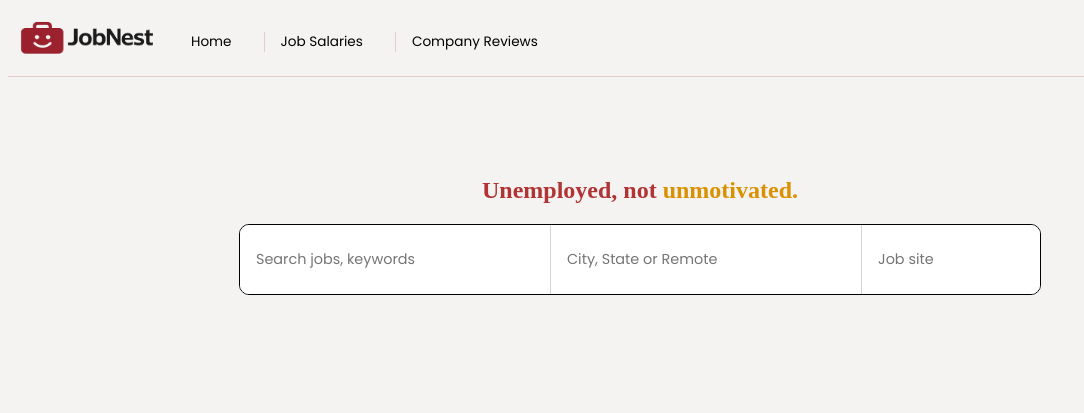
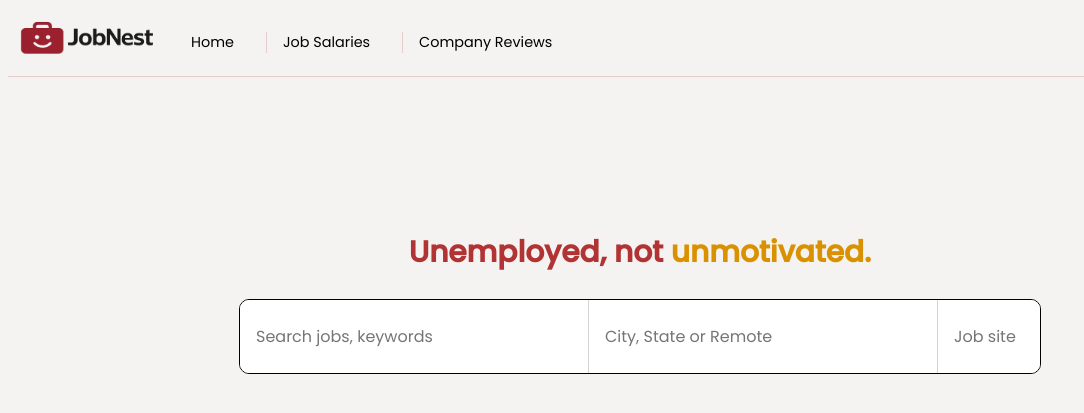
Before and after one commit to thenameisCharlie/unemployedAF, a Flask app: page / in a window 1280 px wide. Shown: the top 413 px of the page, without its empty margins (0-1084 px from the left). Run offline with Flask 3, Linux system fonts and the light colour scheme.

Commit message:
updated font size of the home page

```diff
--- a/static/style.css
+++ b/static/style.css
@@ -35,7 +35,7 @@ nav a {
   transition: color 0.3s; /*transition hover color between text color*/
   font-family:
     "Poppins", sans-serif; /*Google font chosen. If font fails it defaults to sans-serif*/
-  font-size: 0.85rem;
+  font-size: 0.9rem;
 }
 
 nav a:hover {
@@ -54,7 +54,7 @@ body {
 }
 
 .search-bar-section {
-  padding-top: 5rem; /*Adds space between the navbar and the slogan and search bar*/
+  padding-top: 8rem; /*Adds space between the navbar and the slogan and search bar*/
 }
 
 .search-bar {
@@ -71,7 +71,7 @@ body {
   border: none; /*Removes the borders around the inputs in the search-bar container */
   flex: 1; /*Divides the space evenly between the input children */
   padding: 1.5rem 1rem; /* Padding creates comfortable space around the text user type */
-  font-size: 0.9rem;
+  font-size: 1rem;
   font-family:
     "Poppins", sans-serif; /*Google font chosen. If font fails it defaults to sans-serif*/
 }
@@ -93,7 +93,10 @@ body {
 
 #slogan {
   color: #b13333;
+  font-size: 1.85rem;
   text-align: center;
+  font-family:
+    "Poppins", sans-serif; /*Google font chosen. If font fails it defaults to sans-serif*/
 }
 
 .slogan-word-two {
```
